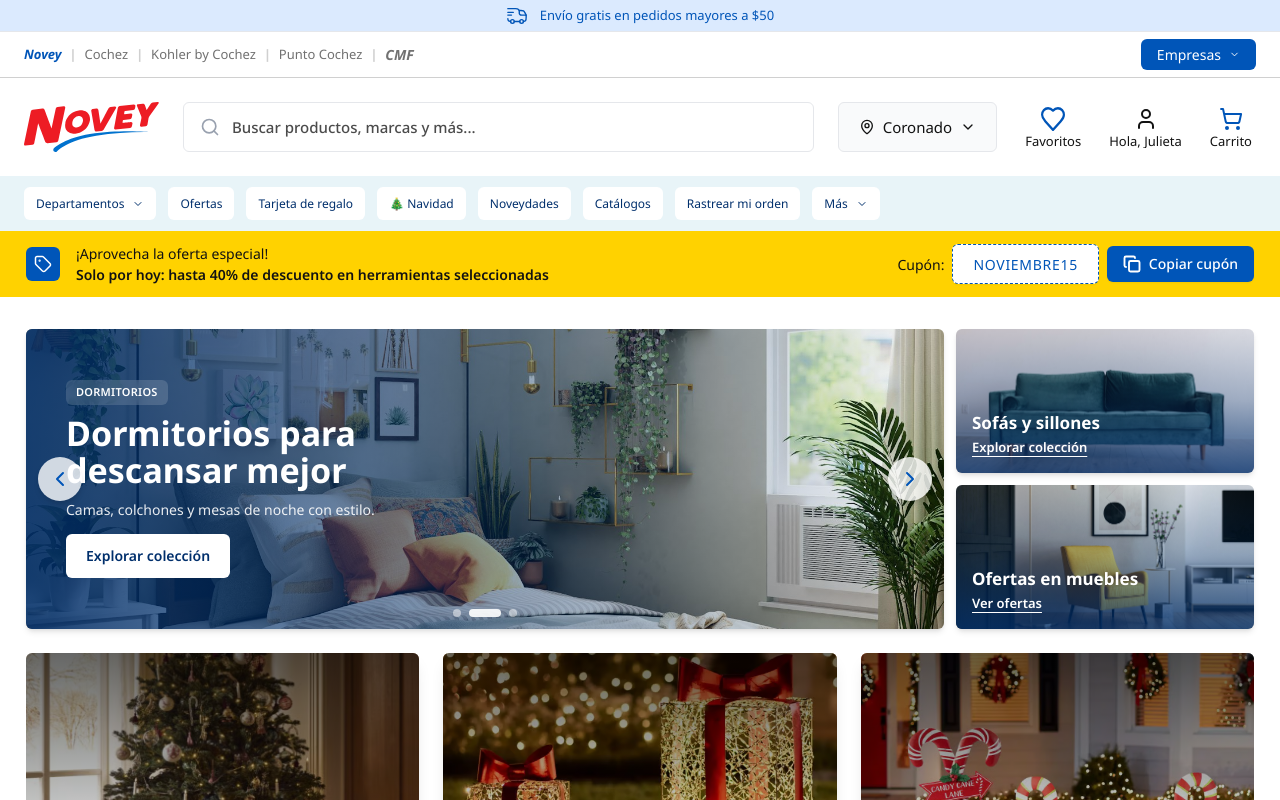
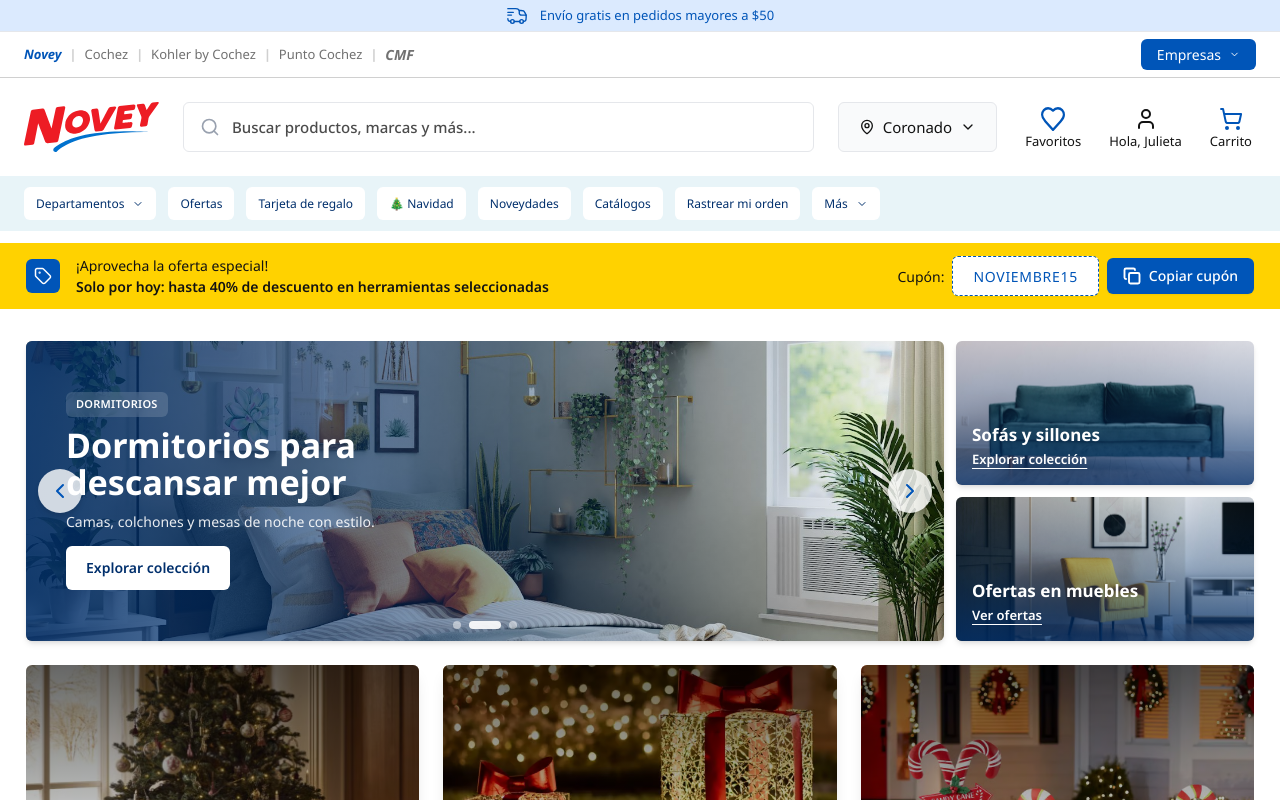
Before and after one commit to Jferreirofrason/Prototiponovey, a Next.js app in the folder novey-home/: page / in a window 1280 px wide. Shown: the top 800 px of the page. Built offline with nearby package versions, Linux system fonts and the light colour scheme.

Commit message:
Home: aire entre el header y la barra de oferta
La barra amarilla del cupón ya no va pegada al header: queda con la
misma separación de 12 px que usa el resto de la página.

```diff
--- a/novey-home/components/PromoBar.tsx
+++ b/novey-home/components/PromoBar.tsx
@@ -28,7 +28,7 @@
   return (
     <section
       aria-label="Oferta especial con cupón de descuento"
-      className="sticky top-0 z-40 w-full bg-[#FFD200]"
+      className="sticky top-0 z-40 mt-3 w-full bg-[#FFD200]"
     >
       <div className="mx-auto flex w-full max-w-page flex-col gap-3 px-4 py-3 sm:px-6 md:flex-row md:items-center md:justify-between md:gap-6 lg:px-6">
         {/* Mensaje */}
```
